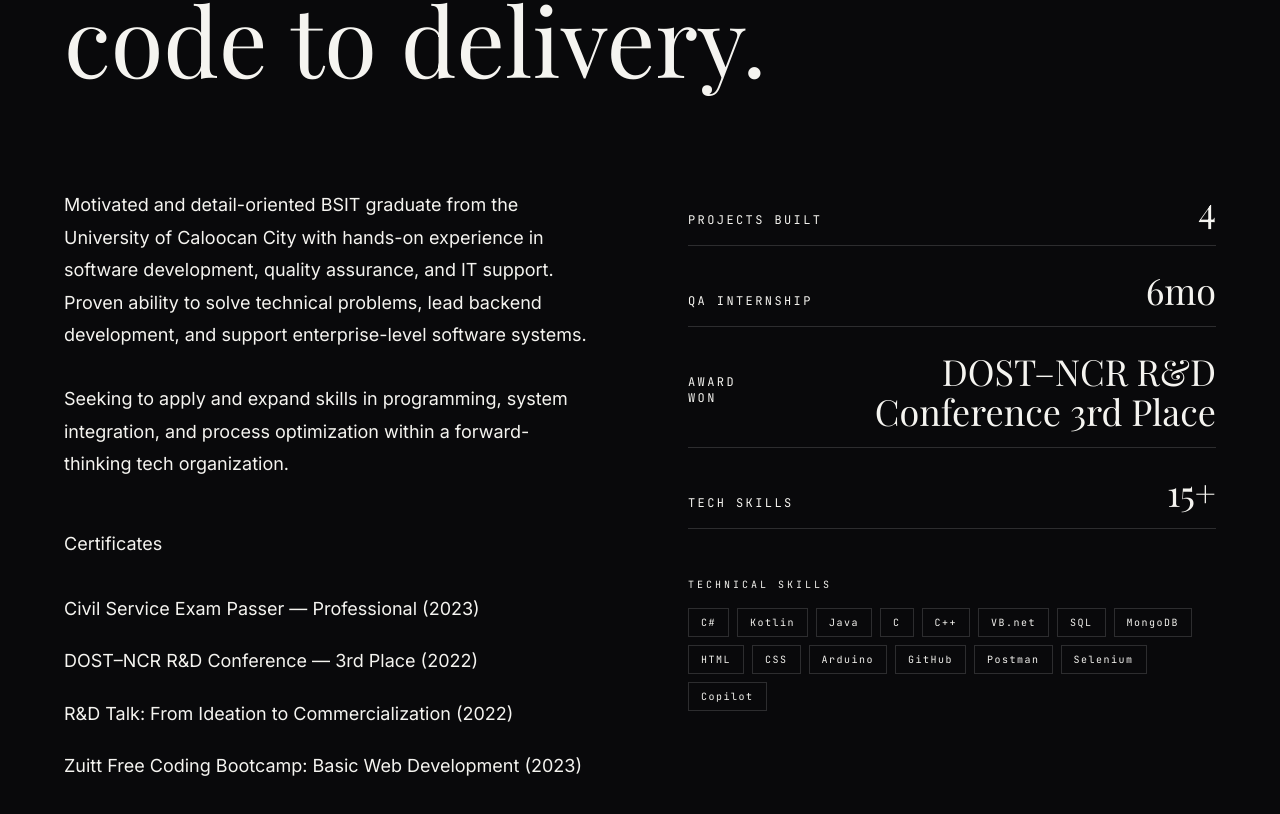
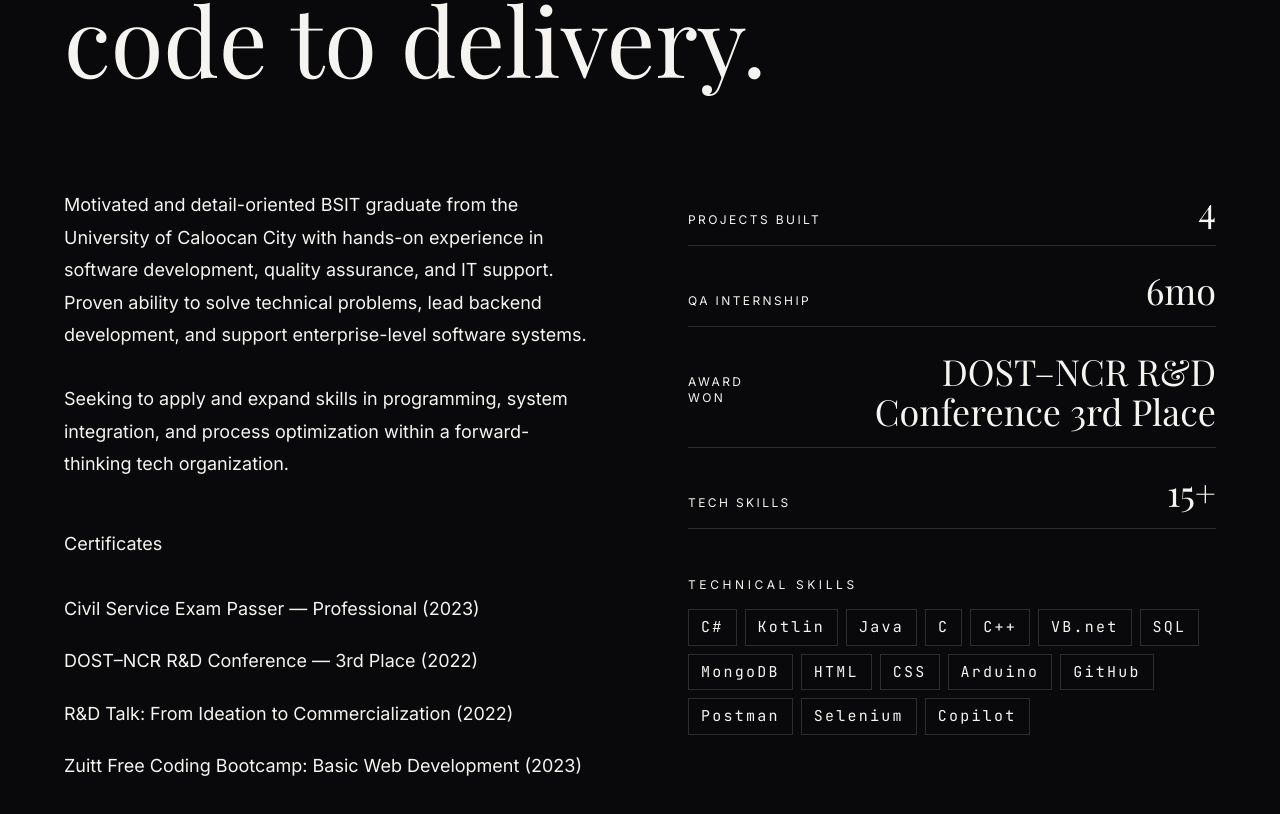
Before and after one commit to Yaddy23/Yad_Portfolio, a React (Vite) app in the folder my-react-app/: page / in a window 1280 px wide. Shown: the part 2253-3067 px from the top of the page. Built offline with nearby package versions, Linux system fonts and the light colour scheme; a web font is replaced by a local one.

Commit message:
edited fonts on about section to make text more visible

```diff
--- a/my-react-app/src/components/AboutSection.jsx
+++ b/my-react-app/src/components/AboutSection.jsx
@@ -87,7 +87,7 @@ export default function AboutSection() {
                 { label: 'Tech Skills', value: '15+' },
               ].map((stat) => (
                 <div key={stat.label} className="flex items-baseline justify-between border-b border-border pb-4">
-                  <span className="font-mono text-[10px] md:text-xs tracking-[0.2em] text-muted-foreground uppercase">
+                  <span className="font-body text-[15px] md:text-xs tracking-[0.2em] text-muted-foreground uppercase">
                     {stat.label}
                   </span>
                   <span className="font-display text-3xl md:text-4xl text-foreground text-right">
@@ -99,12 +99,12 @@ export default function AboutSection() {
 
             {/* Skills */}
             <div>
-              <p className="font-mono text-[10px] tracking-[0.3em] text-primary uppercase mb-4">Technical Skills</p>
+              <p className="font-body text-[15px] md:text-xs tracking-[0.3em] text-primary uppercase mb-4">Technical Skills</p>
               <div className="flex flex-wrap gap-2">
                 {SKILLS.map((skill) => (
                   <span
                     key={skill}
-                    className="font-mono text-[10px] tracking-[0.15em] px-3 py-1.5 border border-border text-muted-foreground hover:border-primary hover:text-primary transition-colors duration-300"
+                    className="font-mono text-[15px] tracking-[0.15em] px-3 py-1.5 border border-border text-muted-foreground hover:border-primary hover:text-primary transition-colors duration-300"
                   >
                     {skill}
                   </span>
```
